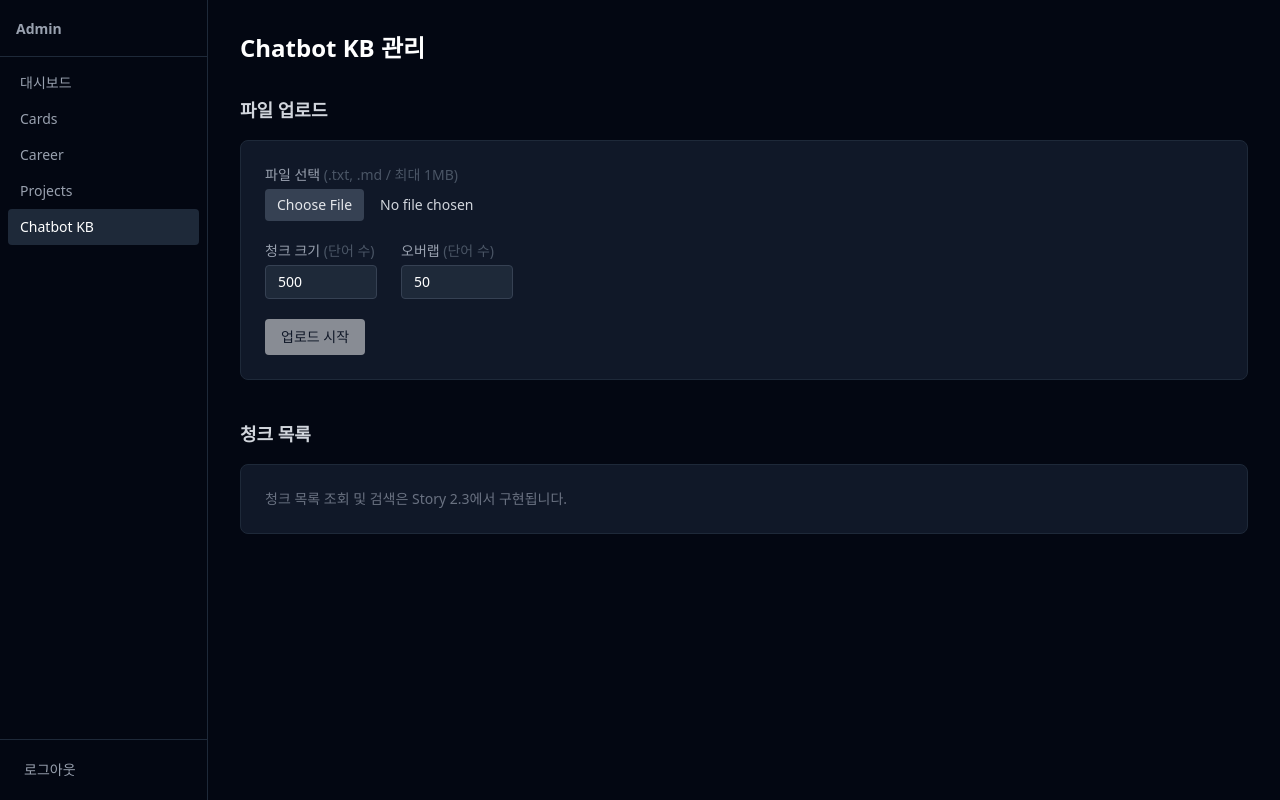
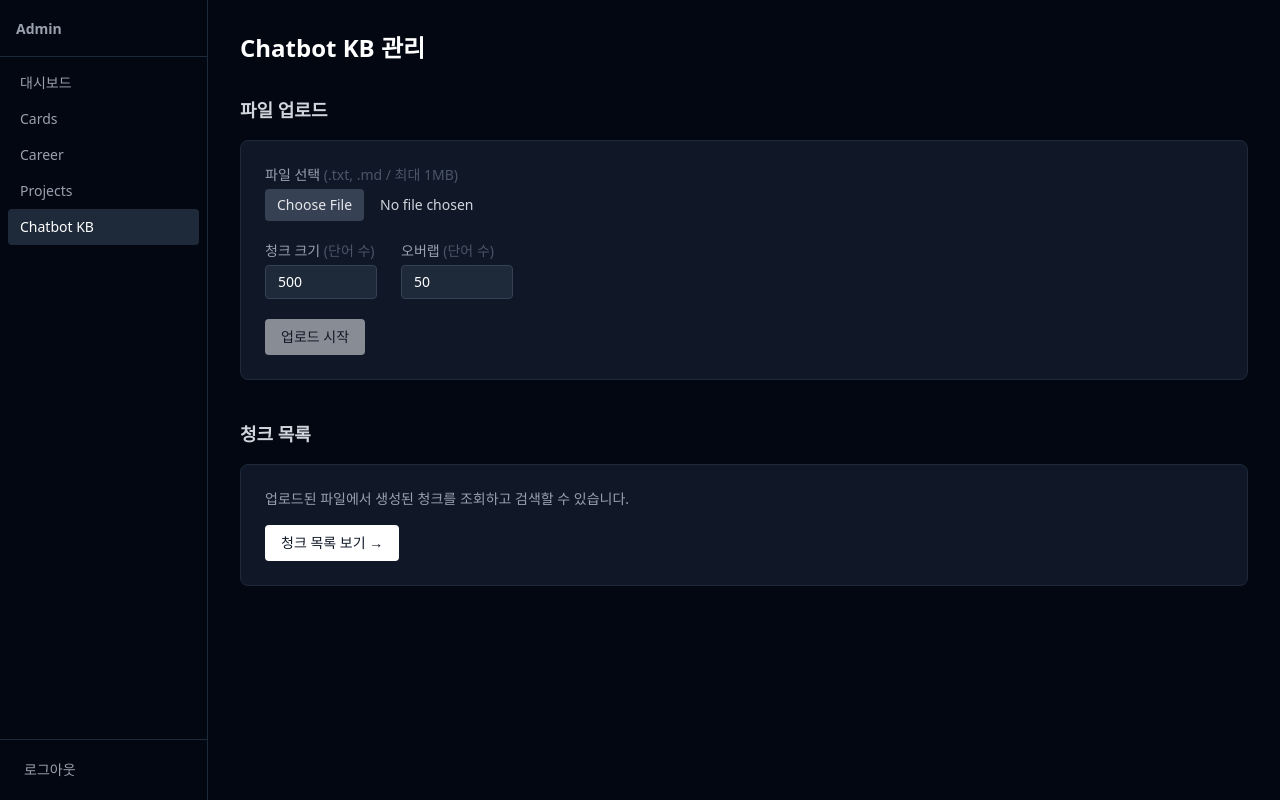
Before and after one commit to Songchanheum/new-portfolio, a Next.js app: page /admin/chatbot-kb in a window 1280 px wide. Built offline with nearby package versions, Linux system fonts and the light colour scheme.

Commit message:
fix: chunk list, card layout

```diff
--- a/app/admin/chatbot-kb/chunks/page.tsx
+++ b/app/admin/chatbot-kb/chunks/page.tsx
@@ -173,7 +173,7 @@ function ChunksPageInner() {
   // 삭제 버튼 (Story 2.4에서 완전 구현 — 현재는 placeholder)
   function handleDelete(id: string) {
     // Story 2.4에서 구현: window.confirm() + DELETE /api/admin/chatbot-kb/chunks/[id]
-    window.confirm(`청크 ${id}를 삭제하시겠습니까? (Story 2.4에서 구현됩니다)`)
+    window.confirm(`청크 ${id}를 삭제하시겠습니까?`)
   }
 
   // 수정 버튼 (Story 2.4에서 완전 구현 — 현재는 placeholder)
--- a/app/admin/chatbot-kb/page.tsx
+++ b/app/admin/chatbot-kb/page.tsx
@@ -246,11 +246,17 @@ export default function ChatbotKbPage() {
         </div>
       </section>
 
-      {/* 청크 목록 섹션 — Story 2.3에서 구현 */}
+      {/* 청크 목록 섹션 */}
       <section>
         <h2 className="text-lg font-semibold mb-4 text-gray-300">청크 목록</h2>
-        <div className="bg-gray-900 border border-gray-800 rounded-lg p-6 text-sm text-gray-500">
-          청크 목록 조회 및 검색은 Story 2.3에서 구현됩니다.
+        <div className="bg-gray-900 border border-gray-800 rounded-lg p-6">
+          <p className="text-sm text-gray-400 mb-4">업로드된 파일에서 생성된 청크를 조회하고 검색할 수 있습니다.</p>
+          <a
+            href="/admin/chatbot-kb/chunks"
+            className="inline-flex items-center px-4 py-2 bg-white text-gray-900 text-sm font-medium rounded hover:bg-gray-100 transition-colors"
+          >
+            청크 목록 보기 →
+          </a>
         </div>
       </section>
 
--- a/hooks/interactions/useCylindricalDrag.ts
+++ b/hooks/interactions/useCylindricalDrag.ts
@@ -3,7 +3,6 @@
 import { useRef, useEffect, useCallback } from 'react'
 import { useMotionValue, useSpring } from 'framer-motion'
 
-const ANGLE_PER_CARD = 72
 const DRAG_SENSITIVITY = 0.4 // px → deg
 const SCROLL_THRESHOLD = 50 // 누적 delta가 이 값을 넘으면 카드 1장 이동
 
@@ -13,6 +12,8 @@ export function useCylindricalDrag(
   cardCount: number = 5,
   isLocked: boolean = false
 ) {
+  const anglePerCard = cardCount > 0 ? 360 / cardCount : 72
+
   const totalSteps = useRef(0)
   const dragStartX = useRef(0)
   const isDragging = useRef(false)
@@ -24,7 +25,7 @@ export function useCylindricalDrag(
 
   const commitSteps = (steps: number) => {
     totalSteps.current = steps
-    rawRotation.set(-steps * ANGLE_PER_CARD)
+    rawRotation.set(-steps * anglePerCard)
     const displayIndex = ((Math.round(steps) % cardCount) + cardCount) % cardCount
     setCurrentCardIndex(displayIndex)
   }
@@ -39,14 +40,14 @@ export function useCylindricalDrag(
   const onPointerMove = (e: React.PointerEvent) => {
     if (!isDragging.current) return
     const delta = e.clientX - dragStartX.current
-    rawRotation.set(-totalSteps.current * ANGLE_PER_CARD + delta * DRAG_SENSITIVITY)
+    rawRotation.set(-totalSteps.current * anglePerCard + delta * DRAG_SENSITIVITY)
   }
 
   const onPointerUp = (e: React.PointerEvent) => {
     if (!isDragging.current) return
     isDragging.current = false
     const delta = e.clientX - dragStartX.current
-    const stepsFromDrag = (-delta * DRAG_SENSITIVITY) / ANGLE_PER_CARD
+    const stepsFromDrag = (-delta * DRAG_SENSITIVITY) / anglePerCard
     commitSteps(totalSteps.current + Math.round(stepsFromDrag))
   }
 
@@ -75,7 +76,7 @@ export function useCylindricalDrag(
     if (diff < -cardCount / 2) diff += cardCount
     const newSteps = totalSteps.current + diff
     totalSteps.current = newSteps
-    rawRotation.set(-newSteps * ANGLE_PER_CARD)
+    rawRotation.set(-newSteps * anglePerCard)
     const displayIndex = ((Math.round(newSteps) % cardCount) + cardCount) % cardCount
     setCurrentCardIndex(displayIndex)
   }, [cardCount, rawRotation, setCurrentCardIndex])
```
